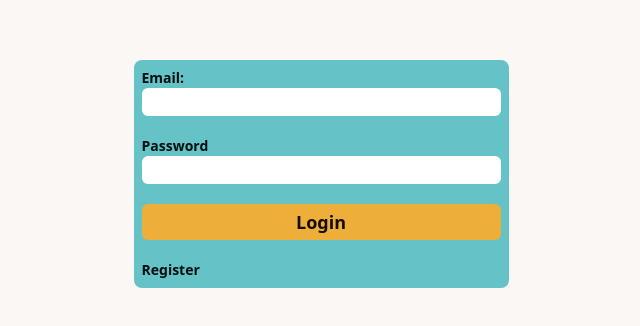
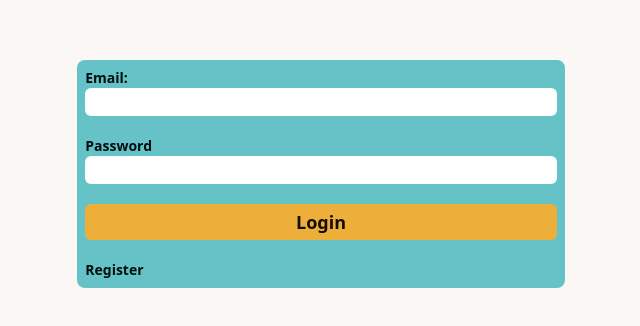
Before and after one commit to w1216linw/Weight-Training-Recorder, a Next.js app: page / in a window 1280 px wide. Shown: the part 226-552 px from the top of the page, without its empty margins (319-959 px from the left). Built offline with nearby package versions, Linux system fonts and the light colour scheme; no server answers.

Commit message:
:construction:

```diff
--- a/src/app/home/[day]/exercise.tsx
+++ b/src/app/home/[day]/exercise.tsx
@@ -49,7 +49,6 @@ const Exercise = ({
         },
         { merge: true }
       );
-      console.log(exercise.weight);
       if (!prSnap?.pr) {
         await setDoc(
           prRef,
@@ -62,7 +61,6 @@ const Exercise = ({
           { merge: true }
         );
       } else if (Number(prSnap.pr.weight) <= Number(exercise.weight)) {
-        console.log("prSnap.pr.weight <= exercise.weight");
         await setDoc(
           prRef,
           {
--- a/src/app/home/[day]/page.tsx
+++ b/src/app/home/[day]/page.tsx
@@ -123,7 +123,7 @@ const DayPage = ({ params }: { params: { day: string } }) => {
   }, [delay]);
 
   return (
-    <div className="min-w-[375px] p-2 space-y-3 ">
+    <div className="p-2 space-y-3 ">
       <div className="flex items-center">
         <button onClick={() => router.back()} className="text-2xl">
           <FaLessThan />
@@ -184,6 +184,10 @@ const DayPage = ({ params }: { params: { day: string } }) => {
                   <p className="text-gray-700">Reps: {elem.reps}</p>
                   <p className="text-gray-700">Sets: {elem.sets}</p>
                 </div>
+                <p>
+                  Volume:{" "}
+                  {Number(elem.weight) * Number(elem.reps) * Number(elem.sets)}
+                </p>
               </div>
               <button
                 className="w-10 flex items-center justify-end"
--- a/src/app/home/loading-chart.tsx
+++ b/src/app/home/loading-chart.tsx
@@ -1,5 +1,5 @@
 const LoadingChart = () => {
-  return <div className="skeleton aspect-square w-full"></div>;
+  return <div className="skeleton aspect-square w-full opacity-50"></div>;
 };
 
 export default LoadingChart;
--- a/src/app/home/page.tsx
+++ b/src/app/home/page.tsx
@@ -26,7 +26,7 @@ const HomePage = () => {
 
   if (!user) return <div>Loading...</div>;
   return (
-    <div className="min-w-[375px] max-w-[650px] w-screen p-2 space-y-3 bg-[#35524A]">
+    <div className=" p-2 space-y-3 bg-[#35524A]">
       <Header user={user} />
       {/* <Link href={"/home/plan"} className="text-lg">
         Add plan
--- a/src/app/home/setting/page.tsx
+++ b/src/app/home/setting/page.tsx
@@ -10,12 +10,12 @@ const SettingPage = () => {
   const [user] = useAuthState(auth);
 
   return (
-    <div className="w-[375px] p-2 space-y-3 bg-[#35524A]">
+    <div className="p-2 space-y-3 border">
       <button onClick={() => router.back()} className="text-2xl">
         <FaLessThan />
       </button>
       <h1 className="text-xl accent-col text-center">Setting</h1>
-      <div className=" p-2 rounded-md text-[]">
+      <div className=" p-2 rounded-md text-neutral-100 bg-[#35524A]">
         {user && <Avatar user={user} />}
       </div>
     </div>
--- a/src/app/layout.tsx
+++ b/src/app/layout.tsx
@@ -13,7 +13,9 @@ export default function RootLayout({
 }>) {
   return (
     <html lang="en" data-theme="cupcake">
-      <body>{children}</body>
+      <body>
+        <main className="min-w-[375px] max-w-[650px] w-screen">{children}</main>
+      </body>
     </html>
   );
 }
--- a/src/app/page.tsx
+++ b/src/app/page.tsx
@@ -4,7 +4,7 @@ import Login from "./login";
 export default function Home() {
   return (
     <main className="flex w-full min-h-screen flex-col items-center justify-center text-primary-content font-bold bg-base-100">
-      <div className="bg-primary p-2 rounded-lg space-y-5 w-3/4 max-w-[375px]">
+      <div className="bg-primary p-2 rounded-lg space-y-5 w-3/4">
         <Login />
         <Link href="/signup" className="block mt-2">
           Register
```
